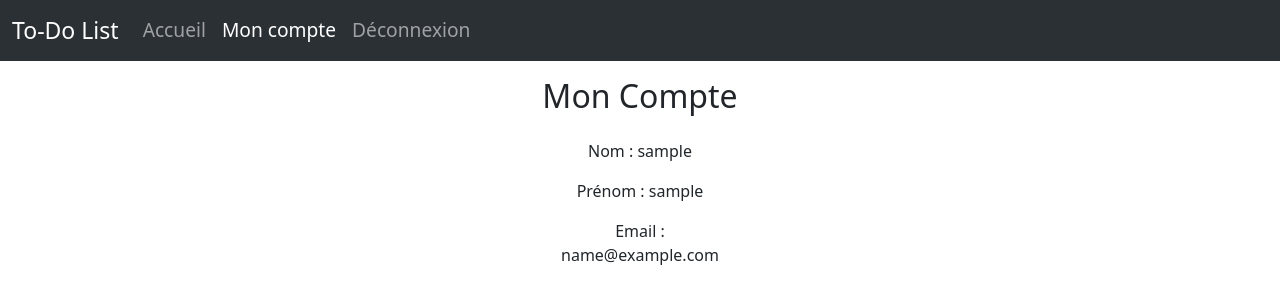
After one commit to SaraColombel/To-Do-List, a PHP site: page /moncompte.php in a window 1280 px wide. The commit adds this page. Shown: the top 304 px of the page. Run offline with PHP 8.4, Linux system fonts and the light colour scheme; the visitor is signed in with stand-in values (Sample User, id 1).

Commit message:
Ajout pages

```diff
--- /dev/null
+++ b/deco.php
@@ -0,0 +1,6 @@
+<?php
+session_start();
+
+session_destroy();
+header('Location:index.php');
+exit;
--- /dev/null
+++ b/moncompte.php
@@ -0,0 +1,59 @@
+<?php
+session_start();
+
+$emailCo = "";
+$passwordCo = "";
+
+if(isset($_SESSION['emailCo']) && isset($_SESSION['passwordCo'])){
+    $emailCo = $_SESSION['emailCo'];
+    $passwordCo = $_SESSION['passwordCo'];
+}
+?>
+
+<!DOCTYPE html>
+<html lang="en">
+
+<head>
+    <meta charset="UTF-8">
+    <meta name="viewport" content="width=device-width, initial-scale=1.0">
+    <title>Mon Compte</title>
+    <link href="https://cdn.jsdelivr.net/npm/bootstrap@5.3.3/dist/css/bootstrap.min.css" rel="stylesheet"
+        integrity="sha384-QWTKZyjpPEjISv5WaRU9OFeRpok6YctnYmDr5pNlyT2bRjXh0JMhjY6hW+ALEwIH" crossorigin="anonymous">
+</head>
+
+<body>
+    <nav class="navbar sticky-top navbar-expand-lg bg-body-tertiary" data-bs-theme="dark" style="font-size:120%">
+        <div class="container-fluid">
+            <a class="navbar-brand" href="index.php" style="font-size : 120%">To-Do List</a>
+            <button class="navbar-toggler" type="button" data-bs-toggle="collapse" data-bs-target="#navbarNavAltMarkup"
+                aria-controls="navbarNavAltMarkup" aria-expanded="false" aria-label="Toggle navigation">
+                <span class="navbar-toggler-icon"></span>
+            </button>
+            <div class="collapse navbar-collapse" id="navbarNavAltMarkup">
+                <div class="navbar-nav">
+                    <a class="nav-link" aria-current="page" href="index.php">Accueil</a>
+                    <a class="nav-link active" href="moncompte.php">Mon compte</a>
+                    <a class="nav-link" href="deco.php">Déconnexion</a>
+                </div>
+            </div>
+        </div>
+    </nav>
+
+    <div class="container-fluid text-center">
+        <h2 class="mb-4 mt-3 text-center">Mon Compte</h2>
+        <form class="form-group" action="" method="post">
+            <div class="row justify-content-center">
+                <div class="col-2 mb-3">
+                    <p>Nom : <?php echo $_SESSION['name_user']?></p>
+                    <p>Prénom : <?php echo $_SESSION['first_name_user']?></p>
+                    <p>Email : <?php echo $_SESSION['email_user']?></p>
+                </div>
+            </div>
+        </form>
+    </div>
+    <script src="https://cdn.jsdelivr.net/npm/bootstrap@5.3.3/dist/js/bootstrap.bundle.min.js"
+        integrity="sha384-YvpcrYf0tY3lHB60NNkmXc5s9fDVZLESaAA55NDzOxhy9GkcIdslK1eN7N6jIeHz"
+        crossorigin="anonymous"></script>
+</body>
+
+</html>
```
Also changed, not shown: index.php (+168 -52 lines).
